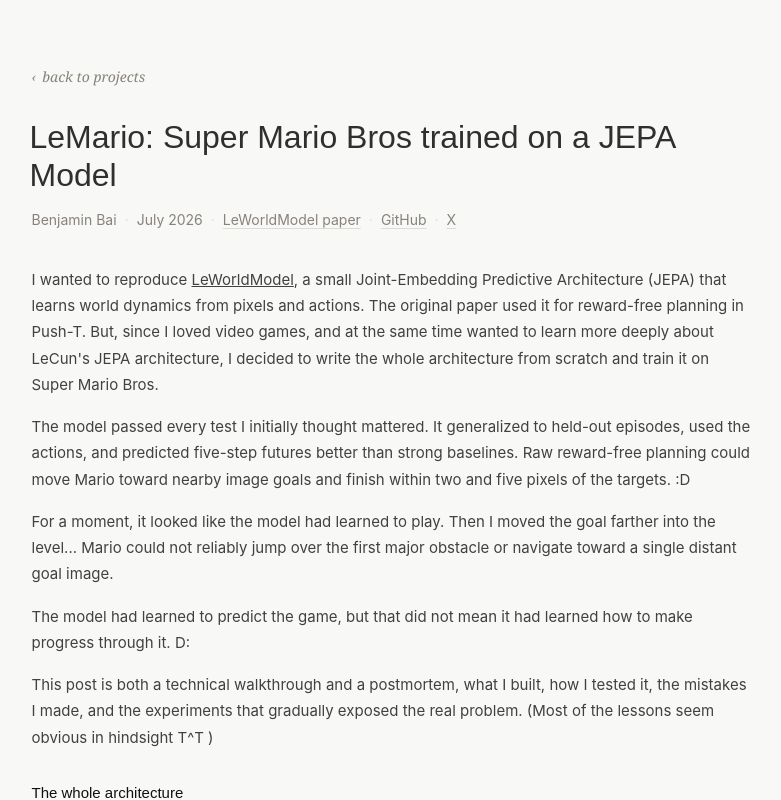
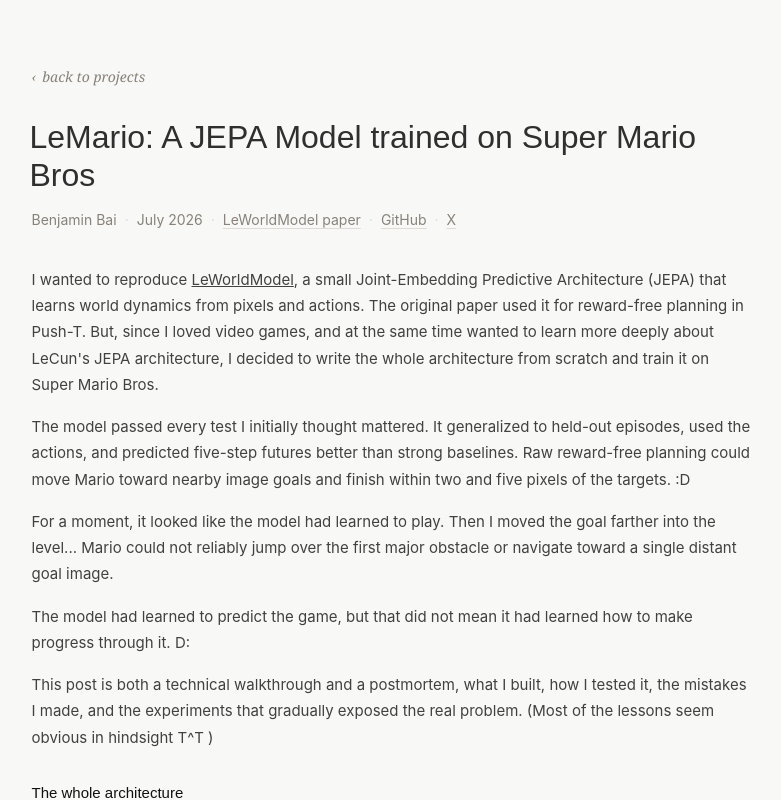
Before and after one commit to benyebai/Ben-Website, a Next.js app: page /projects/lemario in a window 1280 px wide. Shown: the top 800 px of the page, without its empty margins (241-1022 px from the left). Built offline with nearby package versions, Linux system fonts and the light colour scheme; a web font is replaced by a local one.

Commit message:
better title wording

```diff
--- a/app/components/LeMarioPanel.jsx
+++ b/app/components/LeMarioPanel.jsx
@@ -23,7 +23,7 @@
         <span aria-hidden="true">‹</span>
         back to projects
       </button>
-      <h2 id="lemario-title">LeMario: Super Mario Bros trained on a JEPA Model</h2>
+      <h2 id="lemario-title">LeMario: A JEPA Model trained on Super Mario Bros </h2>
       <div className="article-meta" aria-label="Article metadata">
         <span>Benjamin Bai</span>
         <span className="article-separator" aria-hidden="true">·</span>
```
